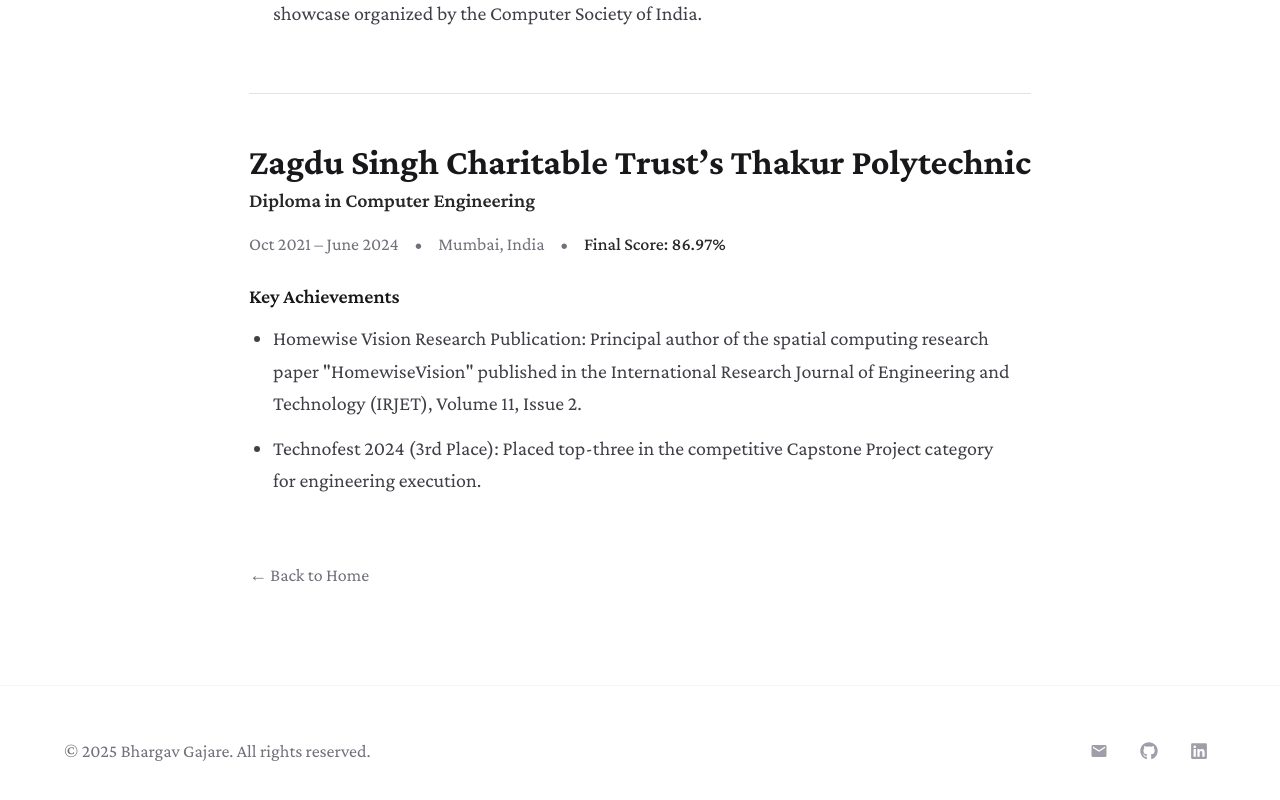
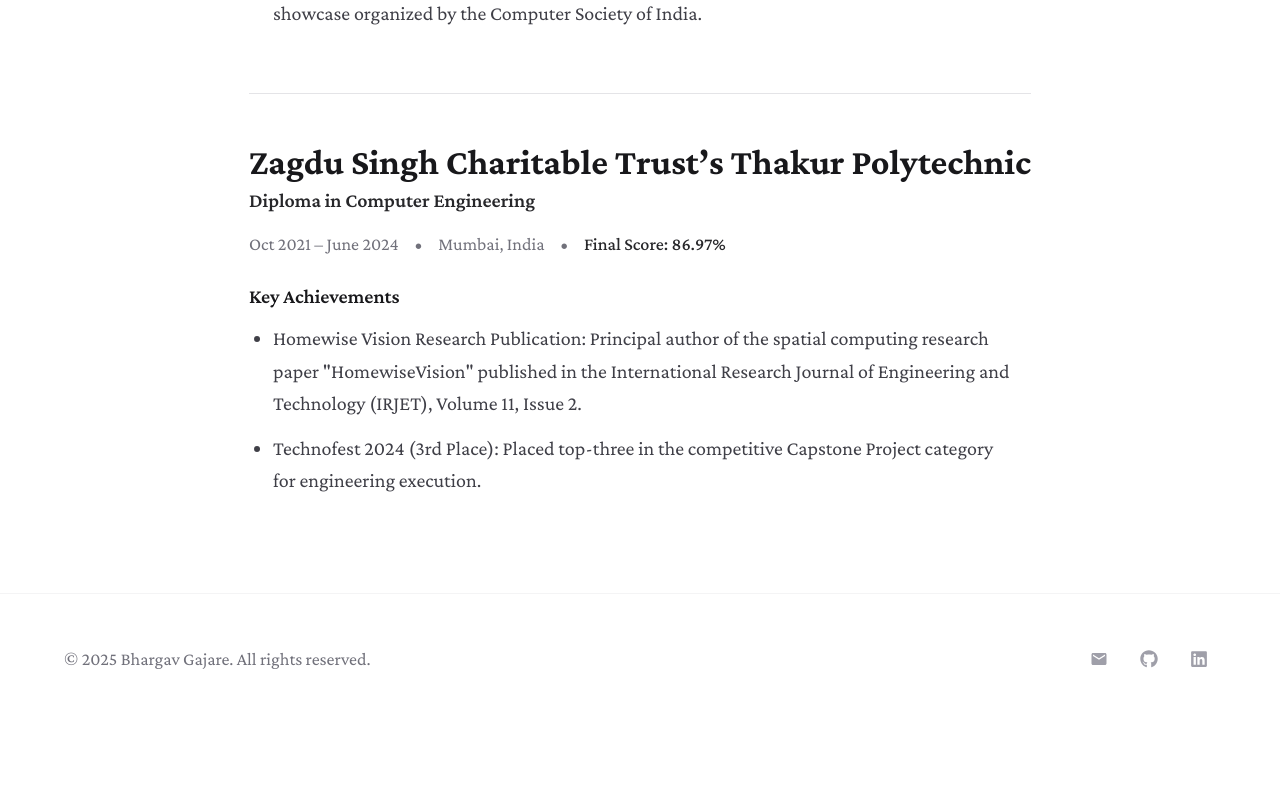
Before and after one commit to bhargavgajare1479/portfolio-website, a Next.js app: page /education in a window 1280 px wide. Shown: the part 890-1690 px from the top of the page. After the commit the page ends 1614 px from the top, so only its background shows below. Built offline with nearby package versions, Linux system fonts and the light colour scheme.

Commit message:
Remove redundant link

```diff
--- a/src/app/education/page.tsx
+++ b/src/app/education/page.tsx
@@ -44,10 +44,6 @@ export default function EducationPage() {
           </div>
         ))}
       </div>
-
-      <Link href="/" className="mt-16 text-base sm:text-lg text-zinc-500 hover:text-black dark:hover:text-white transition-colors">
-        ← Back to Home
-      </Link>
     </main>
   );
 }
--- a/src/app/projects/page.tsx
+++ b/src/app/projects/page.tsx
@@ -97,10 +97,6 @@ export default function ProjectsPage() {
           </div>
         ))}
       </div>
-
-      <Link href="/" className="mt-16 text-base sm:text-lg text-zinc-500 hover:text-black dark:hover:text-white transition-colors">
-        ← Back to Home
-      </Link>
     </main>
   );
 }
```
